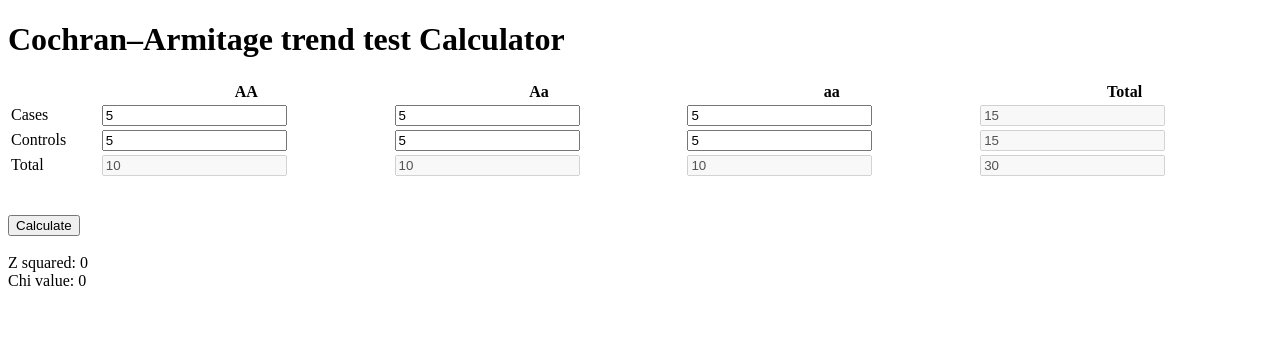
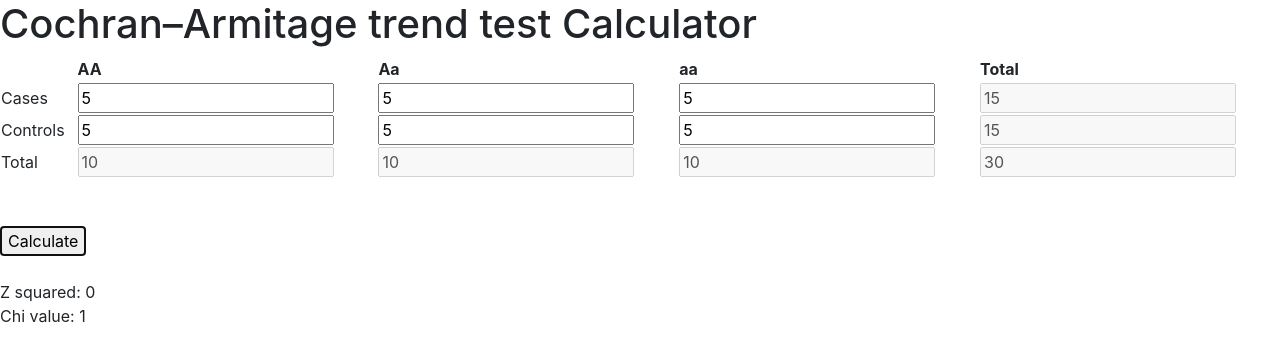
Before and after one commit to AniKhachatryan/CA-trend-test-calculator, a plain HTML site: page index.html in a window 1280 px wide. Both pictures are taken after typing "5", "5", "5", "5", "5", "5" into the empty fields and a click on the button "Calculate". Drawn offline with nearby package versions, Linux system fonts and the light colour scheme.

Commit message:
fix 1-chi

```diff
--- a/index.html
+++ b/index.html
@@ -1,7 +1,8 @@
 <!DOCTYPE html>
 <html>
 <head>
-<script src="js/formulae.js"></script>
+<script src="js/formulae.js"></script><link rel="stylesheet" href="https://stackpath.bootstrapcdn.com/bootstrap/4.4.1/css/bootstrap.min.css" integrity="sha384-Vkoo8x4CGsO3+Hhxv8T/Q5PaXtkKtu6ug5TOeNV6gBiFeWPGFN9MuhOf23Q9Ifjh" crossorigin="anonymous">
+
 </head>
 <body>
 <h1>Cochran–Armitage trend test Calculator</h1>
--- a/js/formulae.js
+++ b/js/formulae.js
@@ -67,5 +67,5 @@ function compute(x, df_val) {
         Chisqcdf=Gammacdf(Z/2,DF/2)
     }
     Chisqcdf=Math.round(Chisqcdf*100000)/100000;
-    return Chisqcdf;
+    return 1- Chisqcdf;
 }
```
